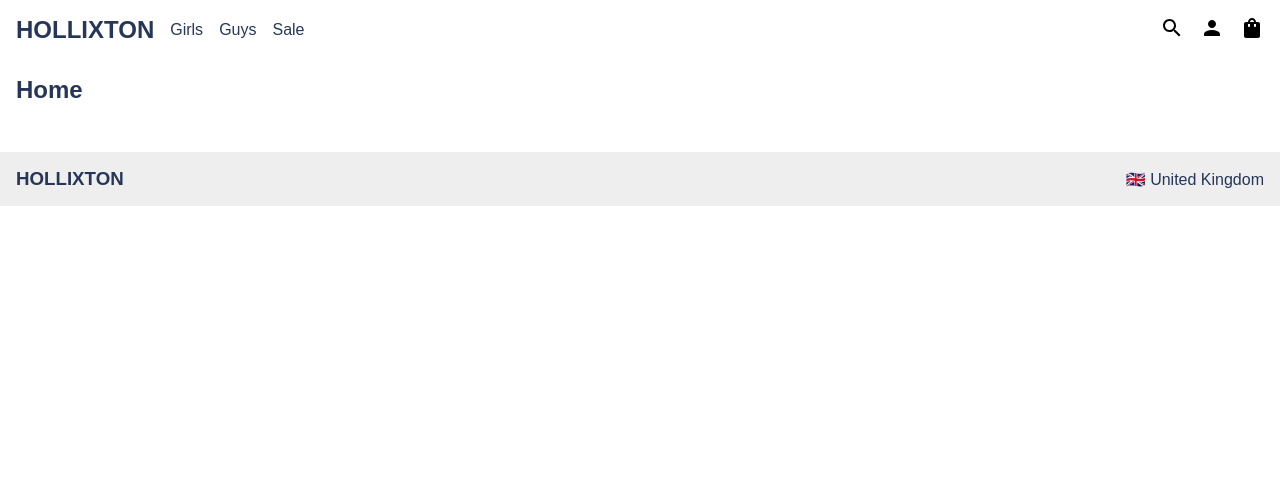
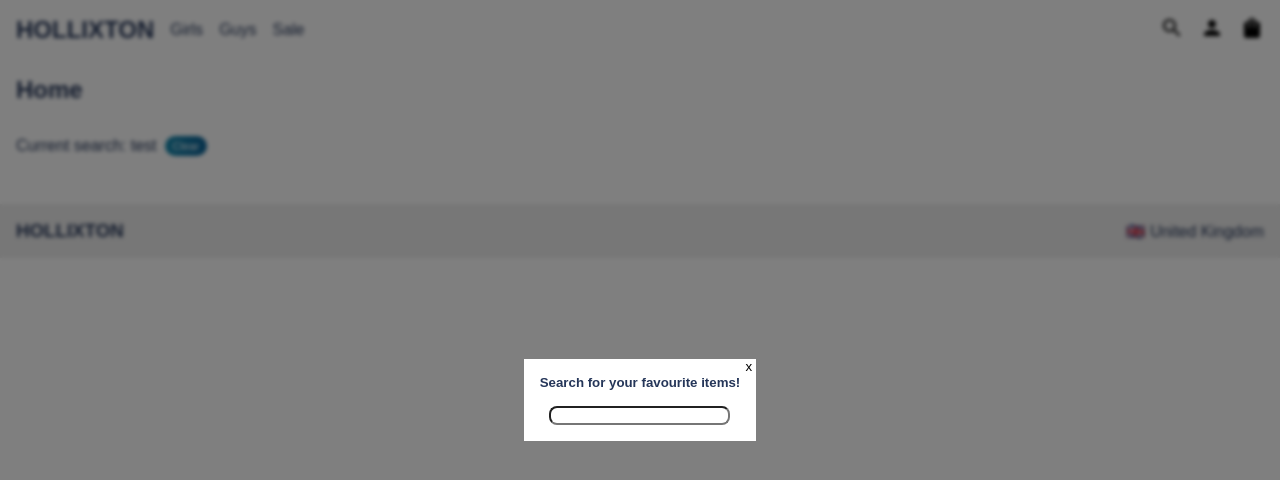
Before and after one commit to ramarinor/hoxton-js-hollixton, a plain HTML site: page index.html in a window 1280 px wide. Both pictures are taken after a click on the button 1172 px from the left and 29 px from the top of the page. Drawn offline with Linux system fonts and the light colour scheme; no server answers.

Commit message:
added search functionality

```diff
--- a/index.js
+++ b/index.js
@@ -1,7 +1,9 @@
 const state = {
 	store: [],
 	page: "Home",
-	selectedItem: null
+	selectedItem: null,
+	modal: "",
+	search: "test"
 };
 
 // SERVER FUNCTIONS
@@ -20,6 +22,10 @@ function getItemsToDisplay() {
 		itemsToDisplay = itemsToDisplay.filter((item) => item.type === "Guys");
 	} else if (state.page === "Sale") {
 		itemsToDisplay = itemsToDisplay.filter((item) => item.discountedPrice !== undefined);
+	}
+
+	if (state.search !== "") {
+		itemsToDisplay = itemsToDisplay.filter((item) => item.name.toLowerCase().includes(state.search.toLocaleLowerCase()));
 	}
 	return itemsToDisplay;
 }
@@ -62,6 +68,7 @@ function renderHeader() {
 	titleLiEl.append(titleLiLink);
 	titleLiLink.addEventListener("click", () => {
 		state.page = "Home";
+		state.selectedItem = null;
 		render();
 	});
 
@@ -73,6 +80,7 @@ function renderHeader() {
 	girlsLiEl.append(girlsLiLink);
 	girlsLiLink.addEventListener("click", () => {
 		state.page = "Girls";
+		state.selectedItem = null;
 		render();
 	});
 
@@ -84,6 +92,7 @@ function renderHeader() {
 	guysLiEl.append(guysLiLink);
 	guysLiLink.addEventListener("click", () => {
 		state.page = "Guys";
+		state.selectedItem = null;
 		render();
 	});
 
@@ -95,6 +104,7 @@ function renderHeader() {
 	saleLiEl.append(saleLiLink);
 	saleLiLink.addEventListener("click", () => {
 		state.page = "Sale";
+		state.selectedItem = null;
 		render();
 	});
 
@@ -117,6 +127,10 @@ function renderHeader() {
 	searchImg.alt = "search";
 	searchBtn.append(searchImg);
 	searchLiEl.append(searchBtn);
+	searchBtn.addEventListener("click", () => {
+		state.modal = "search";
+		render();
+	});
 
 	const profileLiEl = document.createElement("li");
 	profileLiEl.className = "header-right__list-item";
@@ -196,6 +210,26 @@ function renderProductList(mainEl) {
 	const h2El = document.createElement("h2");
 	h2El.textContent = state.page;
 	h2El.setAttribute("class", "main-title");
+	mainEl.append(h2El);
+	if (state.search !== "") {
+		const searchDiv = document.createElement("div");
+		searchDiv.className = "current-search";
+		const h4el = document.createElement("p");
+		h4el.textContent = `Current search: ${state.search}`;
+
+		const clearSearchBtn = document.createElement("button");
+		clearSearchBtn.className = "cta";
+		clearSearchBtn.textContent = "Clear";
+
+		clearSearchBtn.addEventListener("click", () => {
+			state.search = "";
+			render();
+		});
+
+		searchDiv.append(h4el, clearSearchBtn);
+
+		mainEl.append(searchDiv);
+	}
 
 	const productList = document.createElement("ul");
 	productList.setAttribute("class", "product-list");
@@ -203,18 +237,10 @@ function renderProductList(mainEl) {
 		renderProductItem(product, productList);
 	}
 
-	mainEl.append(h2El, productList);
+	mainEl.append(productList);
 }
 
 function renderItemDetails(mainEl) {
-	// <section class="product-details">
-	// 	<img src="https://img.hollisterco.com/is/image/anf/KIC_324-1085-0123-100_prod1" />
-	// 	<div class="product-details__description">
-	// 		<h3>Crewneck T-shirt</h3>
-	// 		<button class="cta">Add to bag</button>
-	// 		<button class="cta">Go back to shop</button>
-	// 	</div>
-	// </section>;
 	const productDetails = document.createElement("section");
 	productDetails.className = "product-details";
 
@@ -272,11 +298,57 @@ function renderFooter() {
 
 	document.body.append(footer);
 }
+
+function renderSearchModal() {
+	const modalWrapper = document.createElement("section");
+	modalWrapper.className = "modal-wrapper";
+
+	const modal = document.createElement("form");
+	modal.className = "modal";
+
+	const h5el = document.createElement("h5");
+	h5el.textContent = "Search for your favourite items!";
+
+	const modalInput = document.createElement("input");
+	modalInput.className = "modal-input";
+	modalInput.type = "search";
+
+	const modalCloseBtn = document.createElement("button");
+	modalCloseBtn.className = "modal-close-btn";
+	modalCloseBtn.textContent = "x";
+	modalCloseBtn.type = "button";
+
+	modal.addEventListener("submit", (event) => {
+		event.preventDefault();
+		state.search = modalInput.value;
+		state.modal = "";
+		render();
+	});
+
+	modalCloseBtn.addEventListener("click", () => {
+		state.modal = "";
+		render();
+	});
+
+	modal.append(h5el, modalInput, modalCloseBtn);
+
+	modalWrapper.append(modal);
+
+	document.body.append(modalWrapper);
+}
+
+function renderModal() {
+	if (state.modal === "search") {
+		renderSearchModal();
+	}
+}
+
 function render() {
 	document.body.innerHTML = "";
 	renderHeader();
 	renderMain();
 	renderFooter();
+	renderModal();
 }
 
 //
--- a/style.css
+++ b/style.css
@@ -56,6 +56,15 @@ header {
 }
 .main-title {
 	padding: 1rem;
+}
+
+.current-search {
+	padding: 1rem;
+	display: grid;
+	gap: 0.5rem;
+	grid-auto-flow: column;
+	justify-content: start;
+	align-items: center;
 }
 .product-list {
 	display: grid;
@@ -133,8 +142,42 @@ footer {
 .cta {
 	background: linear-gradient(to right, #188baf, #0c6297);
 	color: white;
-	padding: 0.5rem;
+	padding: 0.25rem 0.5rem;
 	border: none;
 	border-radius: 1rem;
 	cursor: pointer;
+	font-size: 0.7rem;
 }
+
+.modal-wrapper {
+	top: 0;
+	z-index: 2;
+	position: fixed;
+	height: 100vh;
+	width: 100vw;
+	background-color: rgba(0, 0, 0, 0.5);
+	backdrop-filter: blur(2px);
+	display: grid;
+	place-items: center;
+}
+
+.modal {
+	padding: 1rem;
+	background-color: white;
+	display: grid;
+	gap: 1rem;
+	justify-items: center;
+	position: relative;
+}
+
+.modal-close-btn {
+	position: absolute;
+	top: 0;
+	right: 0.25rem;
+	background-color: transparent;
+	border: none;
+}
+
+.modal-input {
+	border-radius: 0.5rem;
+}
```
